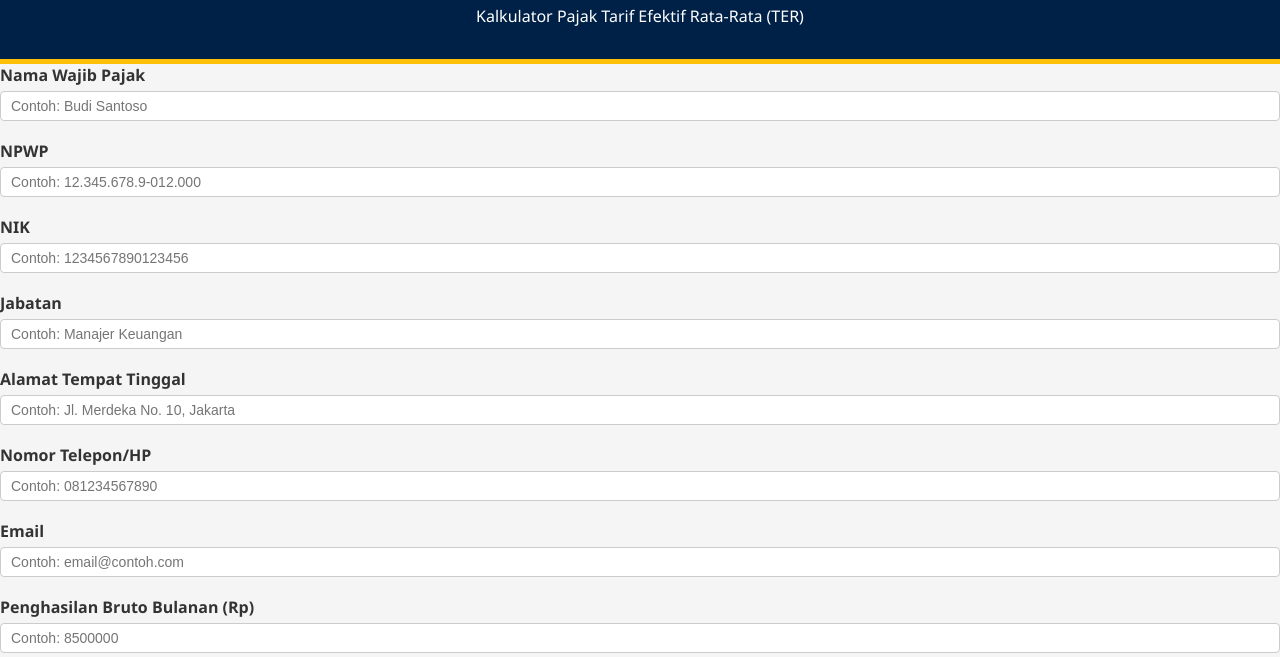
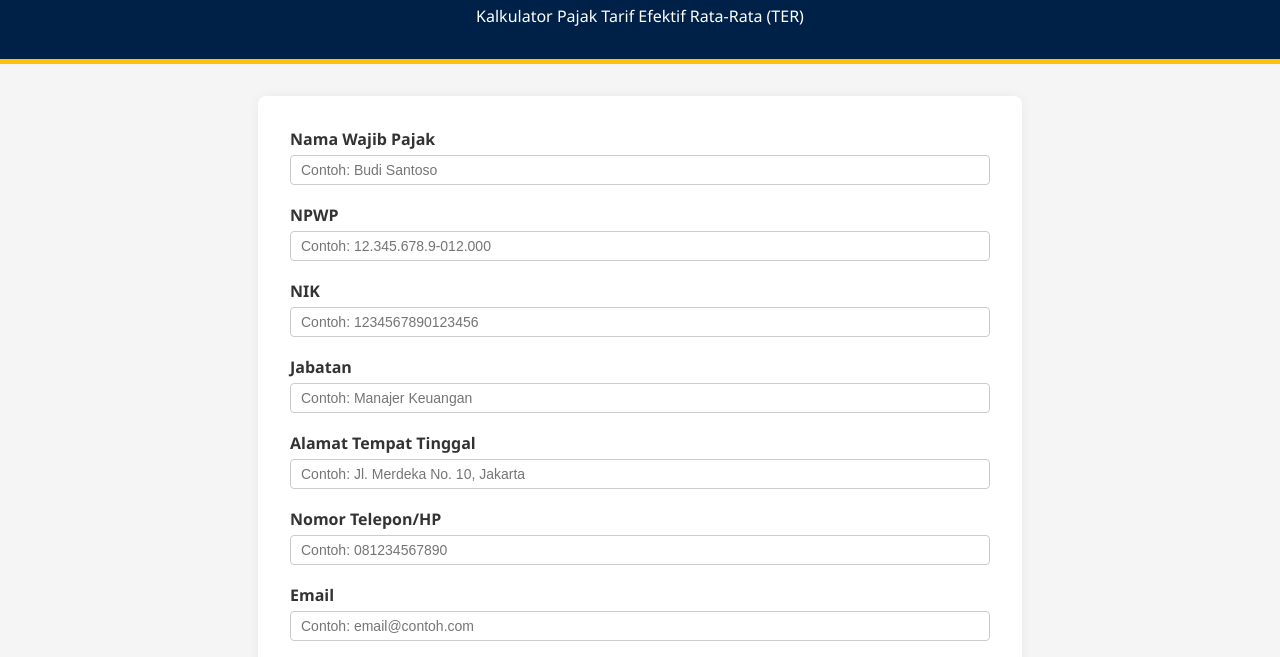
Before and after one commit to shafiraanzali/Perhitungan-Pajak, a plain HTML site: page docs/index.html in a window 1280 px wide. Shown: the part 78-735 px from the top of the page. Drawn offline with Linux system fonts and the light colour scheme.

Commit message:
Update index.html

```diff
--- a/docs/index.html
+++ b/docs/index.html
@@ -86,6 +86,7 @@ button:hover {
     <p>Kalkulator Pajak Tarif Efektif Rata-Rata (TER)</p>
   </div>
 
+    <div class="container">
     <label>Nama Wajib Pajak</label>
     <input type="text" id="nama" placeholder="Contoh: Budi Santoso" />
 
@@ -132,6 +133,8 @@ button:hover {
     <button onclick="printResult()">Cetak Hasil ke PDF</button>
 
     <div class="result" id="output"></div>
+  </div>
+</body>
 
   <script>
     const tarifTER = {
```
Lines whose indentation alone changed are shown as unchanged.
